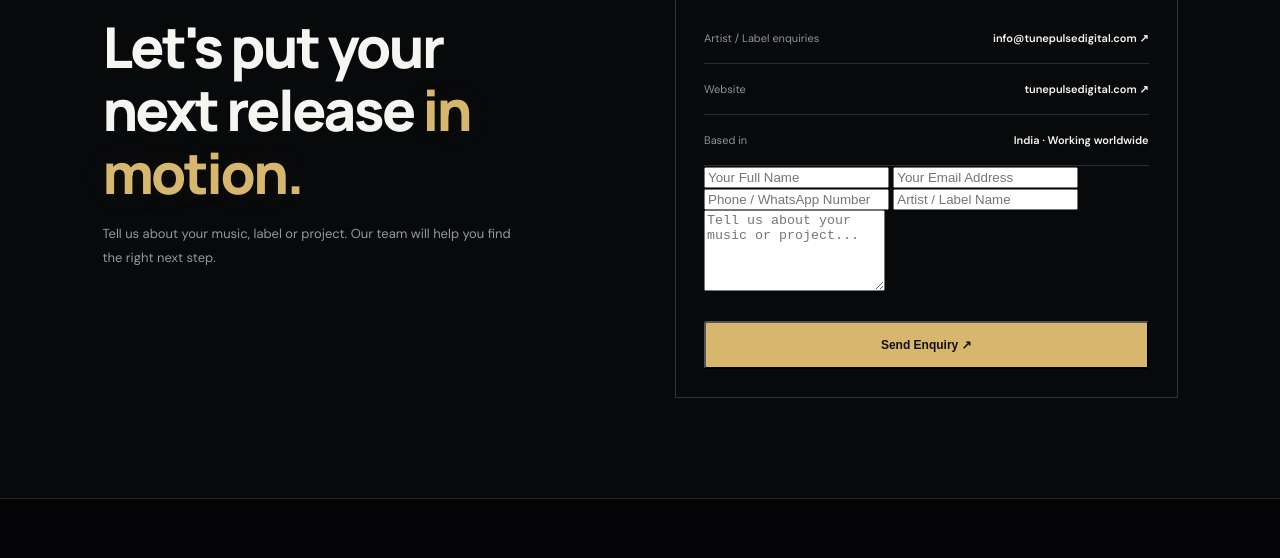
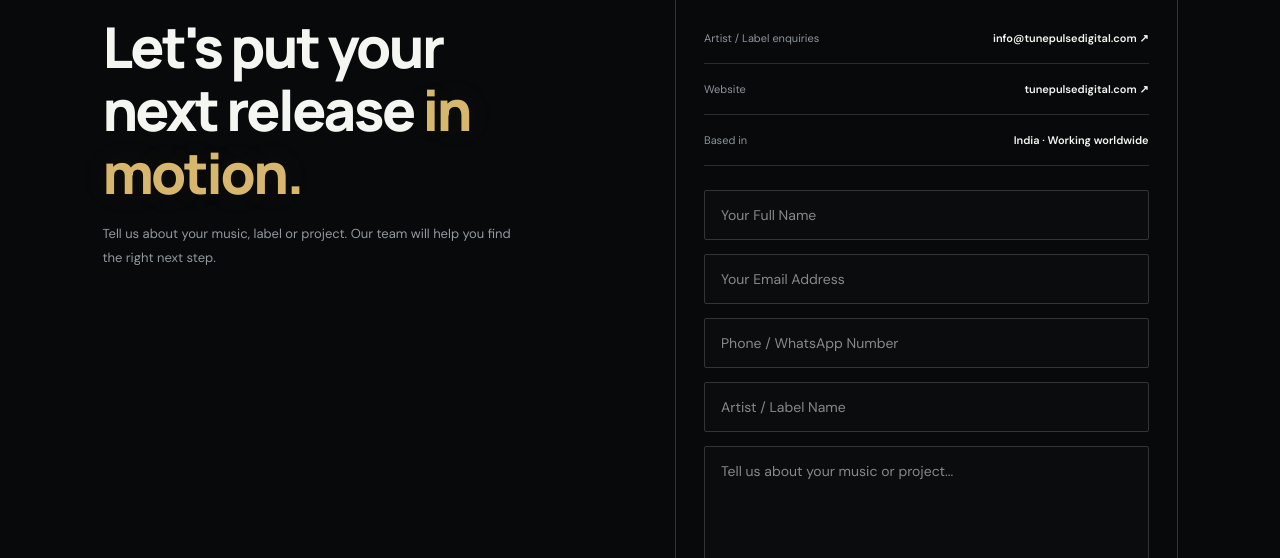
Before and after one commit to kaswanajay743-blip/tunepulse-digital-website--, a plain HTML site: page index.html in a window 1280 px wide. Shown: the part 2546-3104 px from the top of the page. Drawn offline with Linux system fonts and the light colour scheme.

Commit message:
Update style.css

```diff
--- a/style.css
+++ b/style.css
@@ -583,3 +583,51 @@ body {
   }
 
 }
+
+/* TunePulse Digital Enquiry Form */
+
+.enquiry-form {
+  display: grid;
+  gap: 14px;
+  margin-top: 24px;
+}
+
+.enquiry-form input,
+.enquiry-form textarea {
+  width: 100%;
+  box-sizing: border-box;
+  padding: 15px 16px;
+  background: #0b0c0e;
+  border: 1px solid #343434;
+  color: #ffffff;
+  font: inherit;
+  font-size: 14px;
+  outline: none;
+  border-radius: 2px;
+}
+
+.enquiry-form input:focus,
+.enquiry-form textarea:focus {
+  border-color: #d9b568;
+}
+
+.enquiry-form input::placeholder,
+.enquiry-form textarea::placeholder {
+  color: #888888;
+}
+
+.enquiry-form textarea {
+  resize: vertical;
+}
+
+.enquiry-form button {
+  cursor: pointer;
+  border: none;
+  font: inherit;
+  font-weight: 700;
+  padding: 16px;
+}
+
+.enquiry-form button:hover {
+  background: #edcf83;
+}
```
